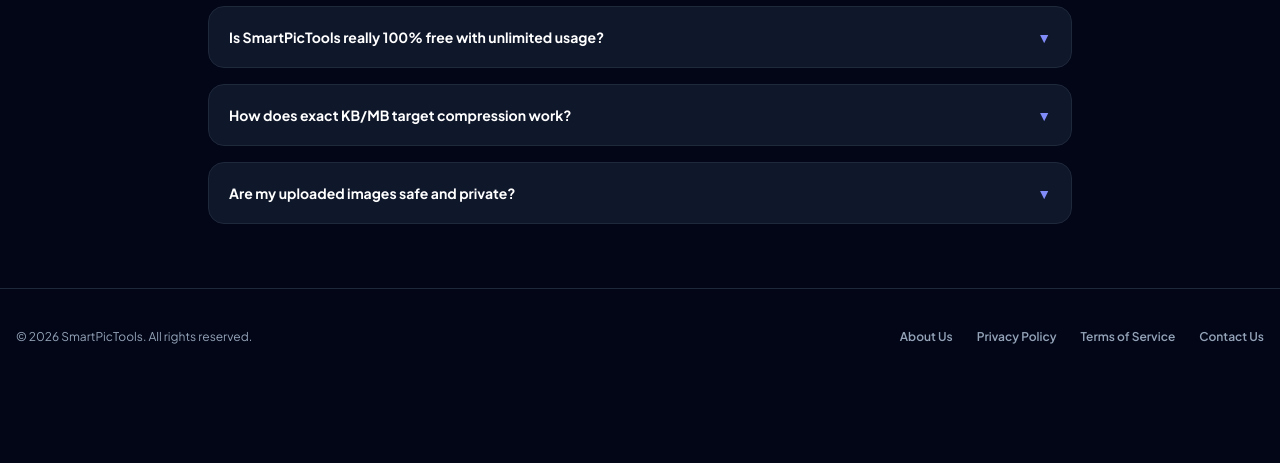
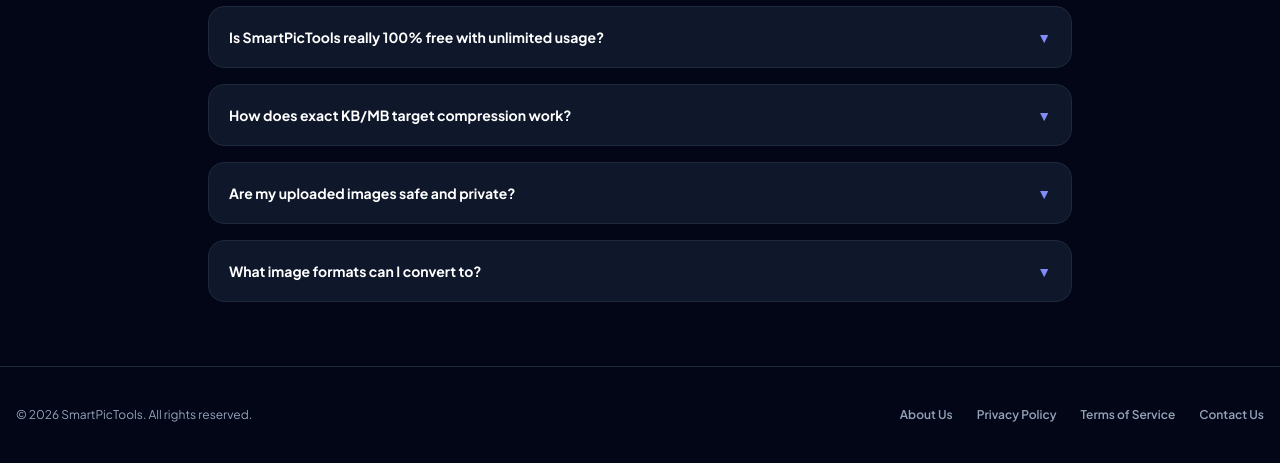
Before and after one commit to pranjalrajput243/smartpictools, a Flask app: page / in a window 1280 px wide. Shown: the part 2292-2755 px from the top of the page. Before the commit the page ends 2636 px from the top, so only its background shows below. Run offline with Flask 3, Linux system fonts and the light colour scheme; some libraries are stand-ins or nearby versions.

Commit message:
Update index.html

```diff
--- a/templates/index.html
+++ b/templates/index.html
@@ -17,7 +17,7 @@
     <style>
         body { font-family: 'Plus Jakarta Sans', sans-serif; }
         .cropper-view-box, .cropper-face { border-radius: 8px; }
-        #image-preview { transition: transform 0.25s ease-out, aspect-ratio 0.25s ease-out; }
+        #image-preview { transition: transform 0.2s ease-out, aspect-ratio 0.2s ease-out; }
         .tiled-watermark-overlay {
             background-repeat: repeat;
             transform: rotate(-25deg) scale(1.4);
@@ -113,7 +113,7 @@
 
         <div class="bg-slate-900 rounded-3xl p-6 sm:p-10 border border-slate-800 shadow-2xl relative">
 
-            <!-- UPLOAD DROP AREA (SUPPORTS HEIC/HEIF) -->
+            <!-- UPLOAD DROP AREA (SUPPORTS IPHONE HEIC) -->
             <div id="drop-area" class="group border-2 border-dashed border-slate-700 hover:border-indigo-500 bg-slate-950/60 hover:bg-indigo-950/20 rounded-2xl p-8 sm:p-14 text-center cursor-pointer transition-all duration-300 block">
                 <input type="file" id="image-upload" accept="image/*, .heic, .HEIC, .heif, .HEIF, image/heic, image/heif" class="hidden">
                 <div class="w-20 h-20 rounded-3xl bg-indigo-500/10 border border-indigo-500/20 text-indigo-400 text-4xl flex items-center justify-center mx-auto mb-5 group-hover:scale-110 group-hover:bg-indigo-500/20 transition duration-300 shadow-inner">
@@ -149,22 +149,21 @@
                     <div class="max-h-[440px] overflow-hidden flex items-center justify-center bg-slate-900/50 rounded-xl p-3 select-none">
                         <div id="preview-wrapper" class="relative inline-block max-h-[400px] max-w-full rounded-xl overflow-hidden leading-none shadow-xl border border-slate-800/60">
 
-                            <!-- 1. Normal Image Element -->
                             <img id="image-preview" src="#" alt="Preview" class="max-h-[380px] w-auto max-w-full block rounded-xl object-contain">
 
-                            <!-- 2. Apple HEIC Dedicated Card (Clean Preview, No Broken Icon!) -->
+                            <!-- Apple HEIC Clean Card -->
                             <div id="heic-preview-card" class="hidden flex flex-col items-center justify-center p-12 bg-slate-900 text-center rounded-xl border border-slate-800 min-w-[280px]">
                                 <span class="text-5xl mb-3">📱</span>
                                 <h4 class="text-base font-bold text-white">Apple HEIC Photo Loaded</h4>
                                 <p class="text-xs text-indigo-400 mt-1">Ready to convert into JPG, PNG, WEBP, or PDF</p>
                             </div>
 
-                            <!-- 3. LIVE WATERMARK OVERLAY: SINGLE STAMP -->
+                            <!-- 1. LIVE WATERMARK OVERLAY: SINGLE STAMP -->
                             <div id="live-wm-single" class="hidden absolute pointer-events-none font-bold tracking-wider px-3 py-1.5 rounded transition-all shadow-sm">
                                 © SmartPicTools
                             </div>
 
-                            <!-- 4. LIVE WATERMARK OVERLAY: DIAGONAL REPEATED GRID -->
+                            <!-- 2. LIVE WATERMARK OVERLAY: DIAGONAL REPEATED GRID -->
                             <div id="live-wm-grid" class="hidden absolute inset-0 overflow-hidden pointer-events-none flex items-center justify-center">
                                 <div id="live-wm-pattern" class="w-[200%] h-[200%] flex flex-wrap content-center justify-around gap-12 font-bold tracking-widest select-none tiled-watermark-overlay opacity-60">
                                 </div>
@@ -237,7 +236,7 @@
                         </div>
                     </div>
 
-                    <!-- 3. RESIZE (TRUE VISUAL ASPECT RATIO TRANSFORM) -->
+                    <!-- 3. RESIZE (TRUE REAL ASPECT RATIO TRANSFORM) -->
                     <div id="ctrl-resize" class="tool-ctrl hidden space-y-4">
                         <div class="grid grid-cols-2 gap-4">
                             <div>
@@ -250,7 +249,6 @@
                             </div>
                         </div>
 
-                        <!-- Aspect Ratio Lock Toggle & Reset -->
                         <div class="flex items-center justify-between p-3 bg-slate-900 rounded-xl border border-slate-800">
                             <label for="resize-lock-ratio" class="flex items-center gap-2 cursor-pointer text-xs font-bold text-slate-300">
                                 <input type="checkbox" id="resize-lock-ratio" checked class="w-4 h-4 rounded accent-indigo-600 cursor-pointer">
@@ -381,49 +379,42 @@
         </div>
 
         <div class="grid grid-cols-1 sm:grid-cols-2 lg:grid-cols-3 gap-5">
-            <!-- 1. COMPRESS -->
             <div onclick="switchTool('compress'); window.scrollTo({top: 0, behavior: 'smooth'});" class="bg-slate-900/80 hover:bg-slate-900 border border-slate-800 hover:border-indigo-500/50 p-6 rounded-2xl transition cursor-pointer group shadow-lg">
                 <div class="w-12 h-12 rounded-xl bg-indigo-500/10 text-indigo-400 border border-indigo-500/20 flex items-center justify-center text-2xl mb-4 group-hover:scale-110 transition">⚡</div>
                 <h3 class="text-lg font-bold text-white group-hover:text-indigo-400 transition">Compress to Target KB</h3>
                 <p class="text-xs text-slate-400 mt-2 leading-relaxed">Type your desired KB or MB value. Shrink size accurately with high clarity.</p>
             </div>
 
-            <!-- 2. CROP -->
             <div onclick="switchTool('crop'); window.scrollTo({top: 0, behavior: 'smooth'});" class="bg-slate-900/80 hover:bg-slate-900 border border-slate-800 hover:border-purple-500/50 p-6 rounded-2xl transition cursor-pointer group shadow-lg">
                 <div class="w-12 h-12 rounded-xl bg-purple-500/10 text-purple-400 border border-purple-500/20 flex items-center justify-center text-2xl mb-4 group-hover:scale-110 transition">✂️</div>
                 <h3 class="text-lg font-bold text-white group-hover:text-purple-400 transition">Crop with Templates</h3>
                 <p class="text-xs text-slate-400 mt-2 leading-relaxed">Crop visually for Instagram (1:1), YouTube (16:9), and Shorts/Reels (9:16).</p>
             </div>
 
-            <!-- 3. RESIZE -->
             <div onclick="switchTool('resize'); window.scrollTo({top: 0, behavior: 'smooth'});" class="bg-slate-900/80 hover:bg-slate-900 border border-slate-800 hover:border-blue-500/50 p-6 rounded-2xl transition cursor-pointer group shadow-lg">
                 <div class="w-12 h-12 rounded-xl bg-blue-500/10 text-blue-400 border border-blue-500/20 flex items-center justify-center text-2xl mb-4 group-hover:scale-110 transition">📐</div>
                 <h3 class="text-lg font-bold text-white group-hover:text-blue-400 transition">Resize Dimensions</h3>
                 <p class="text-xs text-slate-400 mt-2 leading-relaxed">Change exact pixel width and height with live scaling preview and aspect ratio lock.</p>
             </div>
 
-            <!-- 4. IPHONE HEIC CONVERTER -->
             <div onclick="switchTool('convert'); window.scrollTo({top: 0, behavior: 'smooth'});" class="bg-slate-900/80 hover:bg-slate-900 border border-slate-800 hover:border-emerald-500/50 p-6 rounded-2xl transition cursor-pointer group shadow-lg">
                 <div class="w-12 h-12 rounded-xl bg-emerald-500/10 text-emerald-400 border border-emerald-500/20 flex items-center justify-center text-2xl mb-4 group-hover:scale-110 transition">📱</div>
                 <h3 class="text-lg font-bold text-white group-hover:text-emerald-400 transition">iPhone HEIC Converter</h3>
                 <p class="text-xs text-slate-400 mt-2 leading-relaxed">Easily convert Apple HEIC / HEIF photos to standard JPG, PNG, WEBP, or PDF.</p>
             </div>
 
-            <!-- 5. WATERMARK -->
             <div onclick="switchTool('watermark'); window.scrollTo({top: 0, behavior: 'smooth'});" class="bg-slate-900/80 hover:bg-slate-900 border border-slate-800 hover:border-amber-500/50 p-6 rounded-2xl transition cursor-pointer group shadow-lg">
                 <div class="w-12 h-12 rounded-xl bg-amber-500/10 text-amber-400 border border-amber-500/20 flex items-center justify-center text-2xl mb-4 group-hover:scale-110 transition">🏷️</div>
                 <h3 class="text-lg font-bold text-white group-hover:text-amber-400 transition">Diagonal Grid Watermark</h3>
                 <p class="text-xs text-slate-400 mt-2 leading-relaxed">Protect photos with diagonal repeat grids with live screen preview.</p>
             </div>
 
-            <!-- 6. BATCH CONVERTER -->
             <div onclick="switchTool('convert'); window.scrollTo({top: 0, behavior: 'smooth'});" class="bg-slate-900/80 hover:bg-slate-900 border border-slate-800 hover:border-pink-500/50 p-6 rounded-2xl transition cursor-pointer group shadow-lg">
                 <div class="w-12 h-12 rounded-xl bg-pink-500/10 text-pink-400 border border-pink-500/20 flex items-center justify-center text-2xl mb-4 group-hover:scale-110 transition">🔄</div>
                 <h3 class="text-lg font-bold text-white group-hover:text-pink-400 transition">Batch Format Converter</h3>
                 <p class="text-xs text-slate-400 mt-2 leading-relaxed">Convert up to 10 images at once to JPG, PNG, WEBP, AVIF, PDF with 1-click ZIP download.</p>
             </div>
 
-            <!-- 7. ROTATE & FLIP -->
             <div onclick="switchTool('rotate'); window.scrollTo({top: 0, behavior: 'smooth'});" class="bg-slate-900/80 hover:bg-slate-900 border border-slate-800 hover:border-cyan-500/50 p-6 rounded-2xl transition cursor-pointer group shadow-lg">
                 <div class="w-12 h-12 rounded-xl bg-cyan-500/10 text-cyan-400 border border-cyan-500/20 flex items-center justify-center text-2xl mb-4 group-hover:scale-110 transition">🔁</div>
                 <h3 class="text-lg font-bold text-white group-hover:text-cyan-400 transition">Rotate & Flip</h3>
@@ -490,6 +481,14 @@
                     <span class="text-indigo-400 group-open:rotate-180 transition">▼</span>
                 </summary>
                 <p class="text-slate-400 mt-3 leading-relaxed">100%. We practice strict in-memory execution. Files are processed directly in temporary RAM buffers and permanently wiped immediately after download. We never store, index, or share your photos.</p>
+            </details>
+
+            <details class="group bg-slate-900 p-5 rounded-2xl border border-slate-800 cursor-pointer">
+                <summary class="font-bold text-white flex justify-between items-center">
+                    What image formats can I convert to?
+                    <span class="text-indigo-400 group-open:rotate-180 transition">▼</span>
+                </summary>
+                <p class="text-slate-400 mt-3 leading-relaxed">Our Converter supports JPG, PNG (with transparency), WEBP, AVIF (next-gen ultra-compact format), PDF documents, BMP, and website Favicon (ICO) formats.</p>
             </details>
         </div>
     </section>
@@ -630,7 +629,7 @@
         }
 
         // ==========================================
-        // 📐 RESIZE ENGINE (TRUE VISUAL SCALE TRANSFORM)
+        // 📐 RESIZE ENGINE (TRUE REAL ASPECT RATIO TRANSFORM)
         // ==========================================
         function handleResizeInputChange(source) {
             const wInput = document.getElementById('resize-width');
@@ -664,7 +663,7 @@
             badge.innerText = `📐 Live Scale: ${targetW} × ${targetH} px (${scalePctW}%)`;
 
             const img = document.getElementById('image-preview');
-            // True real-time aspect-ratio transform: squishes, flattens or stretches image visibly!
+            // True aspect ratio transform: instantly squishes or stretches image visibly!
             img.style.aspectRatio = `${targetW} / ${targetH}`;
             img.style.objectFit = 'fill';
         }
@@ -843,9 +842,7 @@
             vBtn.className = isFlippedV ? "py-2.5 px-3 rounded-xl bg-indigo-600 text-white text-xs font-bold border border-indigo-500 transition" : "py-2.5 px-3 rounded-xl bg-slate-900 hover:bg-indigo-600 text-white text-xs font-bold border border-slate-700 transition";
         }
 
-        // ==========================================
-        // 📁 BULLETPROOF DRAG & DROP & FILE HANDLER
-        // ==========================================
+        // BULLETPROOF DRAG & DROP
         const dropArea = document.getElementById('drop-area');
         const fileInput = document.getElementById('image-upload');
 
@@ -899,7 +896,6 @@
             const isHeic = file.name.toLowerCase().endsWith('.heic') || file.name.toLowerCase().endsWith('.heif');
 
             if (isHeic) {
-                // Apple Dedicated Clean Card (No broken [x] Preview icon!)
                 document.getElementById('image-preview').classList.add('hidden');
                 document.getElementById('heic-preview-card').classList.remove('hidden');
                 naturalImgWidth = 1920;
@@ -1013,7 +1009,7 @@
             eventTarget.className = "ratio-btn py-2.5 px-3 rounded-xl bg-indigo-600 text-white text-xs font-bold transition";
         }
 
-        // ACTION BUTTON (ULTRA RELIABLE PROCESSING & TIMEOUT SAFE)
+        // ACTION BUTTON
         document.getElementById('action-btn').addEventListener('click', async function() {
             if (uploadedFiles.length === 0) return;
 
```
